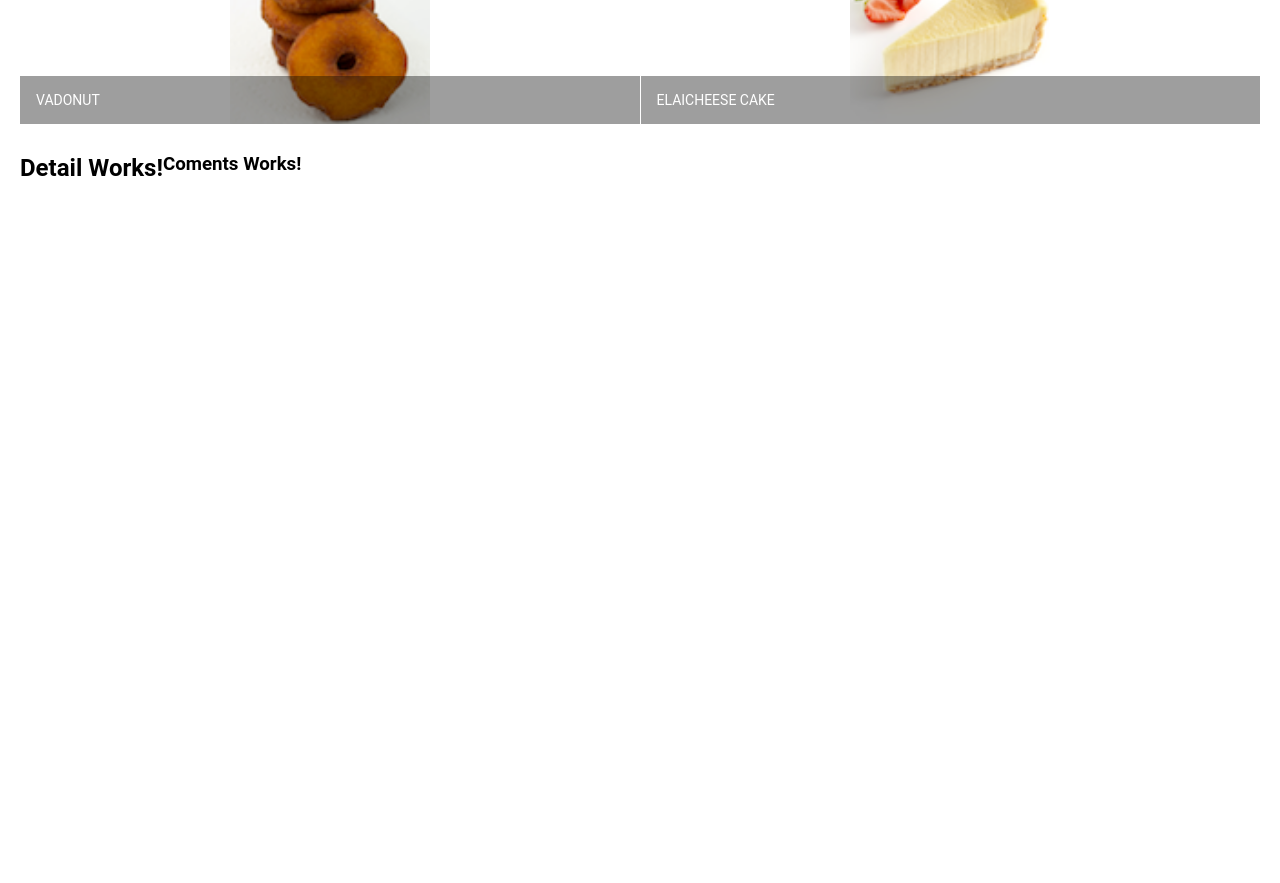
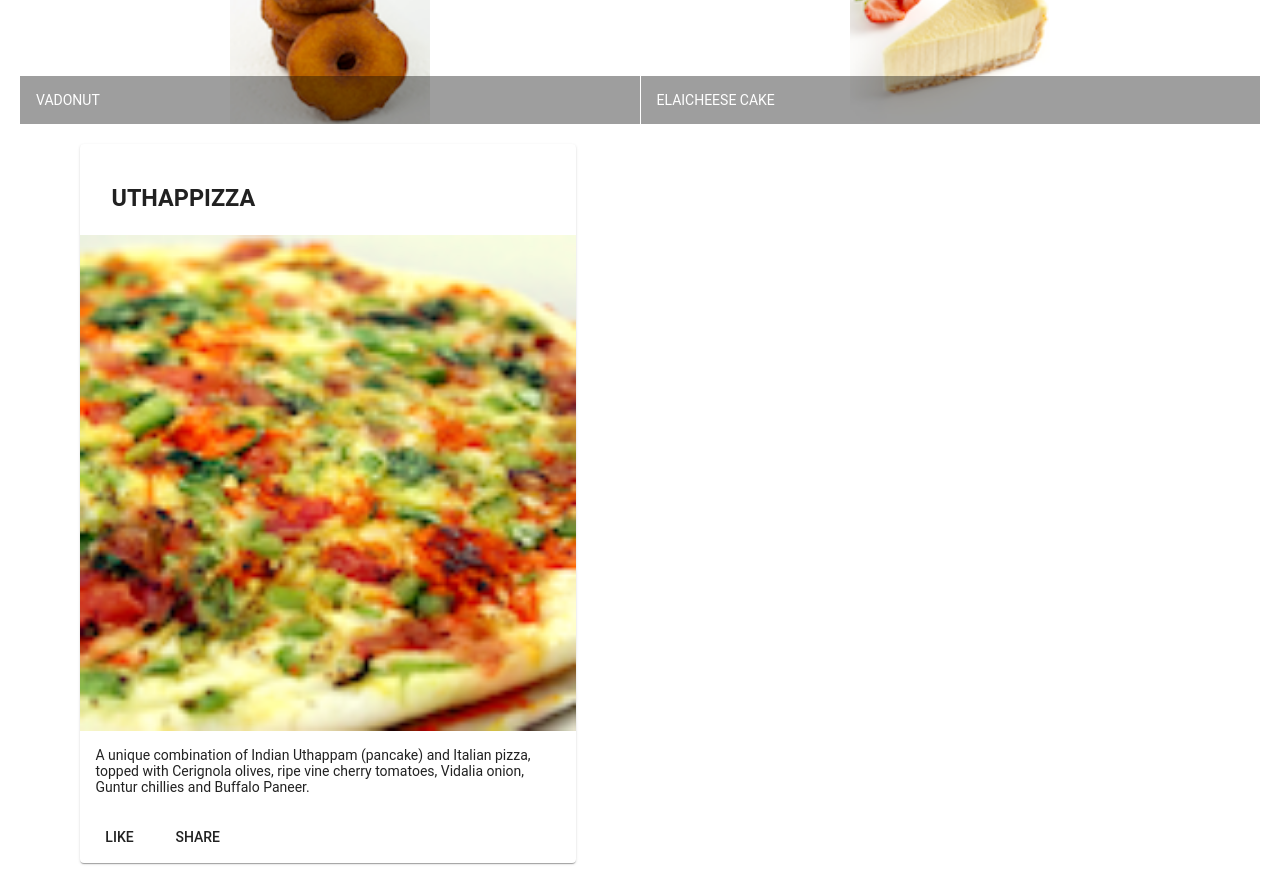
Before and after one commit to madhav-karambelkar/Angular, an Angular app: page /menu in a window 1280 px wide. Shown: the part 440-1323 px from the top of the page. Before the commit the page ends 800 px from the top, so only its background shows below. Built offline with nearby package versions, Linux system fonts and the light colour scheme.

Commit message:
Assignment Properly p-1 & p-2 .. only p-3 left

```diff
--- a/src/app/app.component.html
+++ b/src/app/app.component.html
@@ -22,3 +22,5 @@
 </mat-toolbar>
 <app-menu>
 </app-menu>
+<app-dishdetail>
+</app-dishdetail>
--- a/src/app/app.module.ts
+++ b/src/app/app.module.ts
@@ -12,11 +12,13 @@
 import { MatGridListModule } from '@angular/material/grid-list';
 import { MatCardModule } from '@angular/material/card';
 import { MatButtonModule } from '@angular/material/button';
+import { DishdetailComponent } from './dishdetail/dishdetail.component';
 
 @NgModule({
   declarations: [
     AppComponent,
-    MenuComponent
+    MenuComponent,
+    DishdetailComponent
   ],
   imports: [
     BrowserModule,
--- /dev/null
+++ b/src/app/dishdetail/dishdetail.component.html
@@ -0,0 +1,37 @@
+<div class="container"
+    fxLayout="row"
+    fxLayout.sm="column"
+    fxLayout.xs="column"
+    fxLayoutAlign.gt-md="space-around center"
+    fxLayoutGap="10px"
+    fxLayoutGap.xs="0">
+
+  <div fxFlex="40" *ngIf="dish">
+          <mat-card>
+            <mat-card-header>
+              <mat-card-title>
+                <h3> {{dish.name | uppercase }} </h3>
+              </mat-card-title>
+            </mat-card-header>
+            <img mat-card-image src={{dish.image}} alt= {{dish.name}}>
+            <mat-card-content>
+              <p>
+                {{dish.description}}
+              </p>
+            </mat-card-content>
+            <mat-card-actions>
+              <button mat-button>LIKE</button>
+              <button mat-button>SHARE</button>
+            </mat-card-actions>
+        </mat-card>
+
+  </div>
+
+  <div fxFlex="40" >
+    <mat-list *ngIf="dish">
+      <h1>{{ dish.comments.date}}</h1>
+
+    </mat-list>
+  </div>
+
+</div>
--- /dev/null
+++ b/src/app/dishdetail/dishdetail.component.ts
@@ -0,0 +1,62 @@
+import { Component, OnInit } from '@angular/core';
+import { DishDetail } from '../shared/dish';
+
+const DISH = {
+				  name: 'Uthappizza',
+				  image: '/assets/images/uthappizza.png',
+				  category: 'mains',
+				  label: 'Hot',
+				  price: '4.99',
+				  // tslint:disable-next-line:max-line-length
+				  description: 'A unique combination of Indian Uthappam (pancake) and Italian pizza, topped with Cerignola olives, ripe vine cherry tomatoes, Vidalia onion, Guntur chillies and Buffalo Paneer.',
+				  comments: [
+						       {
+						           rating: 5,
+						           comment: 'Imagine all the eatables, living in conFusion!',
+						           author: 'John Lemon',
+						           date: '2012-10-16T17:57:28.556094Z'
+						       },
+						       {
+						           rating: 4,
+						           comment: 'Sends anyone to heaven, I wish I could get my mother-in-law to eat it!',
+						           author: 'Paul McVites',
+						           date: '2014-09-05T17:57:28.556094Z'
+						       },
+						       {
+						           rating: 3,
+						           comment: 'Eat it, just eat it!',
+						           author: 'Michael Jaikishan',
+						           date: '2015-02-13T17:57:28.556094Z'
+						       },
+						       {
+						           rating: 4,
+						           comment: 'Ultimate, Reaching for the stars!',
+						           author: 'Ringo Starry',
+						           date: '2013-12-02T17:57:28.556094Z'
+						       },
+						       {
+						           rating: 2,
+						           comment: 'It\'s your birthday, we\'re gonna party!',
+						           author: '25 Cent',
+						           date: '2011-12-02T17:57:28.556094Z'
+						       }
+						    ]
+			 };
+
+@Component({
+  selector: 'app-dishdetail',
+  templateUrl: './dishdetail.component.html',
+  styleUrls: ['./dishdetail.component.scss']
+})
+
+
+export class DishdetailComponent implements OnInit {
+
+	dish=DISH;
+
+  constructor() { }
+
+  ngOnInit() {
+  }
+
+}
--- a/src/app/menu/menu.component.html
+++ b/src/app/menu/menu.component.html
@@ -19,15 +19,16 @@
 			</mat-grid-tile>
 		</mat-grid-list>
 	</div>
-	<div fxFlex *ngIf="selectedDishDetail" cols="2">
-		<h2 matLine> {{selectedDishDetail.details}} </h2>
+<!--
+	<div fxFlex *ngIf="selectedDishDetail">
+		<h2 matLine>{{selectedDishDetail.details}}  </h2>
 
 			<div fxFlex *ngIf="selectedDishDetail">
 
-			<h3 matLine> {{selectedDishDetail.comments}} </h3>
+				<h3 matLine> {{selectedDishDetail.comments}} </h3>
 
-		</div>
-	<!--
+			</div>
+
 			<mat-card>
 				<mat-card-header>
 					<mat-card-title>
@@ -45,7 +46,42 @@
 					<button mat-button>SHARE</button>
 				</mat-card-actions>
 			</mat-card>
-		-->
+
 	</div>
+		<div class="container"
+	    fxLayout="row"
+	    fxLayout.sm="column"
+	    fxLayout.xs="column"
+	    fxLayoutAlign.gt-mat="space-around center"
+	    fxLayoutGap="10px"
+	    fxLayoutGap.xs="0">
 
+	  		<div fxFlex="40" *ngIf="selectedDish">
+	    		<mat-card>
+						<mat-card-header>
+							<mat-card-title>
+								<h3> {{selectedDish.name | uppercase }} </h3>
+							</mat-card-title>
+						</mat-card-header>
+						<img mat-card-image src={{selectedDish.image}} alt= {{selectedDish.name}}>
+						<mat-card-content>
+							<p>
+								{{selectedDish.description}}
+							</p>
+						</mat-card-content>
+						<mat-card-actions>
+							<button mat-button>LIKE</button>
+							<button mat-button>SHARE</button>
+						</mat-card-actions>
+				</mat-card>
+
+	    </div>
+
+	  	<div fxFlex="40" *ngIf="selectedDishDetail">
+		    <p>Display the list of comments here</p>
+		    <h3>{{ selectedDishDetail.details }}</h3>
+	  	</div>
+
+	</div>
+-->
 </div>
--- a/src/app/menu/menu.component.ts
+++ b/src/app/menu/menu.component.ts
@@ -5,10 +5,82 @@
 
 const DISHDETAILS: DishDetail[] = [
 					   {
-							details:'Detail Works!',
-							comments: 'Coments Works!'
+
+							details:  [
+									       {
+									           rating: 5,
+									           comment: 'Imagine all the eatables, living in conFusion!',
+									           author: 'John Lemon',
+									           date: '2012-10-16T17:57:28.556094Z'
+									       },
+									       {
+									           rating: 4,
+									           comment: 'Sends anyone to heaven, I wish I could get my mother-in-law to eat it!',
+									           author: 'Paul McVites',
+									           date: '2014-09-05T17:57:28.556094Z'
+									       },
+									       {
+									           rating: 3,
+									           comment: 'Eat it, just eat it!',
+									           author: 'Michael Jaikishan',
+									           date: '2015-02-13T17:57:28.556094Z'
+									       },
+									       {
+									           rating: 4,
+									           comment: 'Ultimate, Reaching for the stars!',
+									           author: 'Ringo Starry',
+									           date: '2013-12-02T17:57:28.556094Z'
+									       },
+									       {
+									           rating: 2,
+									           comment: 'It\'s your birthday, we\'re gonna party!',
+									           author: '25 Cent',
+									           date: '2011-12-02T17:57:28.556094Z'
+									       }
+				   						]
 					   }
 					 ];
+const DISH =   {
+				  name: 'Uthappizza',
+				  image: '/assets/images/uthappizza.png',
+				  category: 'mains',
+				  label: 'Hot',
+				  price: '4.99',
+				  // tslint:disable-next-line:max-line-length
+				  description: 'A unique combination of Indian Uthappam (pancake) and Italian pizza, topped with Cerignola olives, ripe vine cherry tomatoes, Vidalia onion, Guntur chillies and Buffalo Paneer.',
+				  comments: [
+						       {
+						           rating: 5,
+						           comment: 'Imagine all the eatables, living in conFusion!',
+						           author: 'John Lemon',
+						           date: '2012-10-16T17:57:28.556094Z'
+						       },
+						       {
+						           rating: 4,
+						           comment: 'Sends anyone to heaven, I wish I could get my mother-in-law to eat it!',
+						           author: 'Paul McVites',
+						           date: '2014-09-05T17:57:28.556094Z'
+						       },
+						       {
+						           rating: 3,
+						           comment: 'Eat it, just eat it!',
+						           author: 'Michael Jaikishan',
+						           date: '2015-02-13T17:57:28.556094Z'
+						       },
+						       {
+						           rating: 4,
+						           comment: 'Ultimate, Reaching for the stars!',
+						           author: 'Ringo Starry',
+						           date: '2013-12-02T17:57:28.556094Z'
+						       },
+						       {
+						           rating: 2,
+						           comment: 'It\'s your birthday, we\'re gonna party!',
+						           author: '25 Cent',
+						           date: '2011-12-02T17:57:28.556094Z'
+						       }
+				   			]
+				};
 const DISHES: Dish[] =  [
 							{
 								name:'Uthapizza',
@@ -17,6 +89,7 @@
 								label:'Hot',
 								price:'4.99',
 								description:'A unique combination of Indian Uthappam (pancake) and Italian pizza, topped  		with Cerignola olives, ripe vine cherry tomatoes, Vidalia onion, Guntur chillies and 		Buffalo Paneer.'
+
 							},
 
 							{
@@ -63,6 +136,9 @@
 
 	selectedDishDetail: DishDetail = DISHDETAILS[0];
 
+
+
+
 	constructor() { }
 
 	ngOnInit() {
--- a/src/app/shared/dish.ts
+++ b/src/app/shared/dish.ts
@@ -6,5 +6,5 @@
 	label: string;
 	price: string;
 	description: string;
-
+	comments: string;
 }
--- a/src/app/shared/dishdetail.ts
+++ b/src/app/shared/dishdetail.ts
@@ -1,5 +1,5 @@
 export class DishDetail
 {
-	details= string;
-	comments= string;
+	details: string[];
+	comments: string;
 }
```
Also changed, not shown: src/app/dishdetail/dishdetail.component.scss (added), 1 other file (tests, documents, lock files or other folders).
